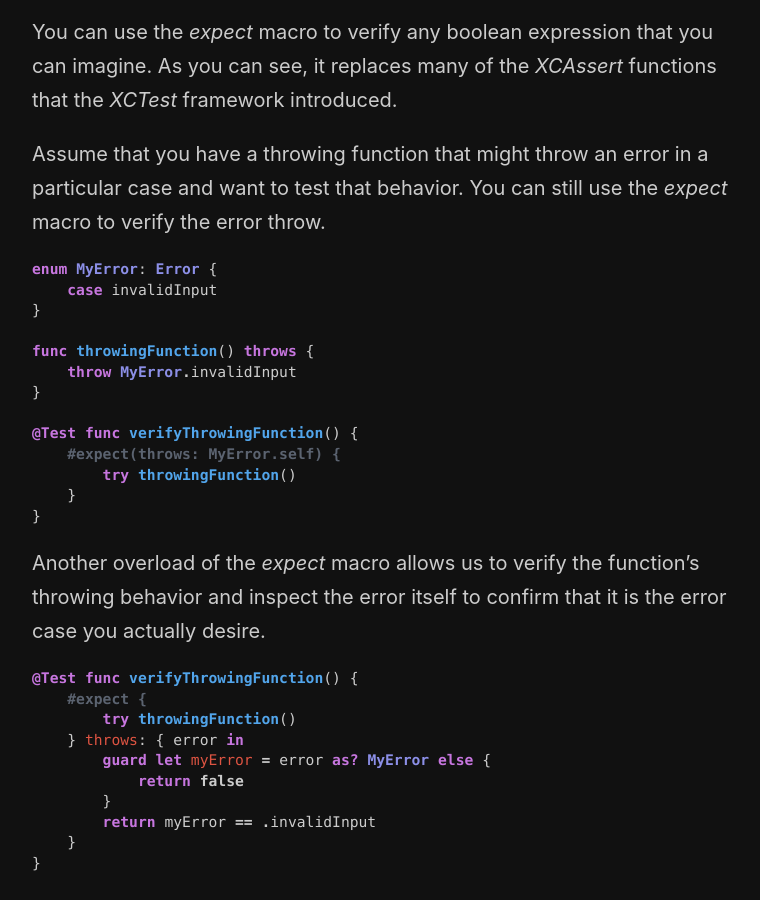
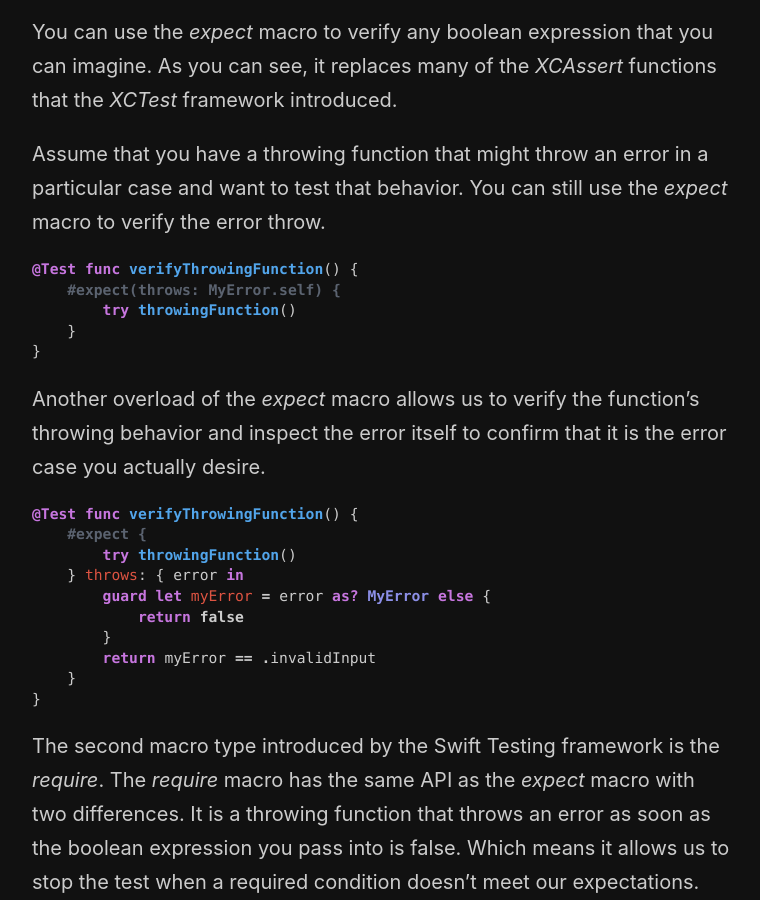
Before and after one commit to mecid/mecid.github.io, a Jekyll site: the page built from _posts/2024-10-22-introducing-swift-testing-basics.md, in a window 1280 px wide and 900 px high, scrolled down 1576 px. Shown: the whole window, without its empty margins (258-1018 px from the left). Built offline with Jekyll 4.4.1, drawn with Linux system fonts in a browser that asks for light colours.

Commit message:
swift testing basics code examples tuned

````diff
--- a/_posts/2024-10-22-introducing-swift-testing-basics.md
+++ b/_posts/2024-10-22-introducing-swift-testing-basics.md
@@ -45,14 +45,6 @@
 Assume that you have a throwing function that might throw an error in a particular case and want to test that behavior. You can still use the *expect* macro to verify the error throw.
 
 ```swift
-enum MyError: Error {
-    case invalidInput
-}
-
-func throwingFunction() throws {
-    throw MyError.invalidInput
-}
-
 @Test func verifyThrowingFunction() {
     #expect(throws: MyError.self) {
         try throwingFunction()
````
